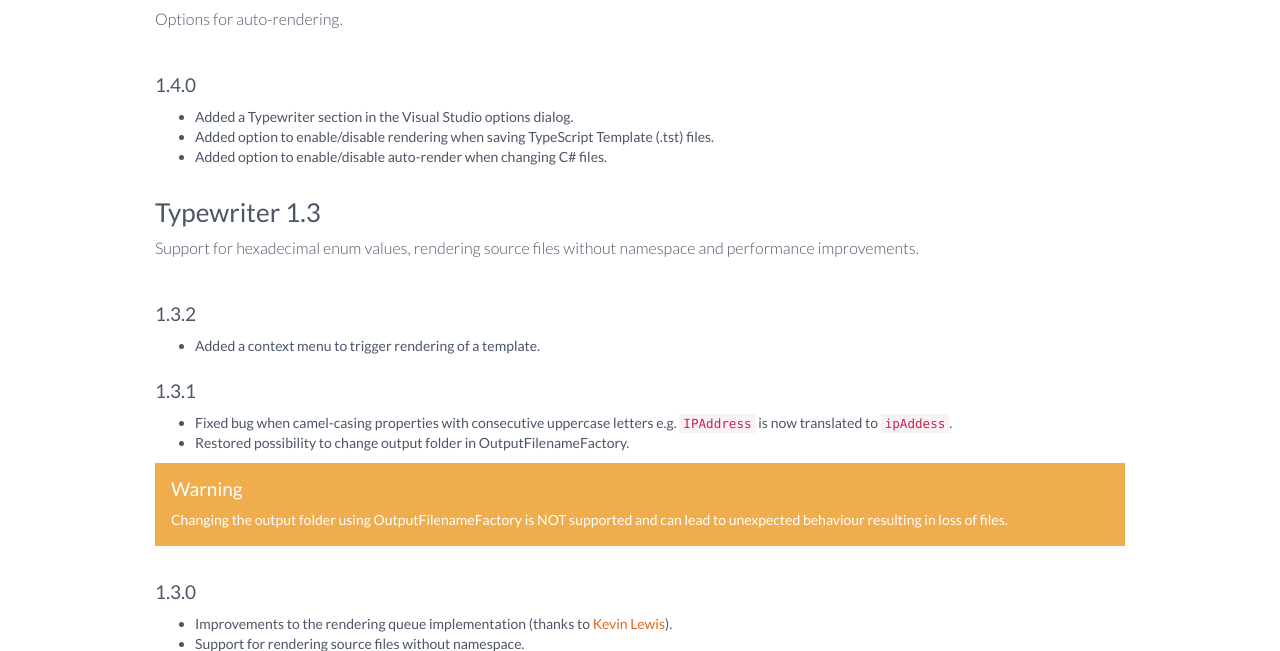
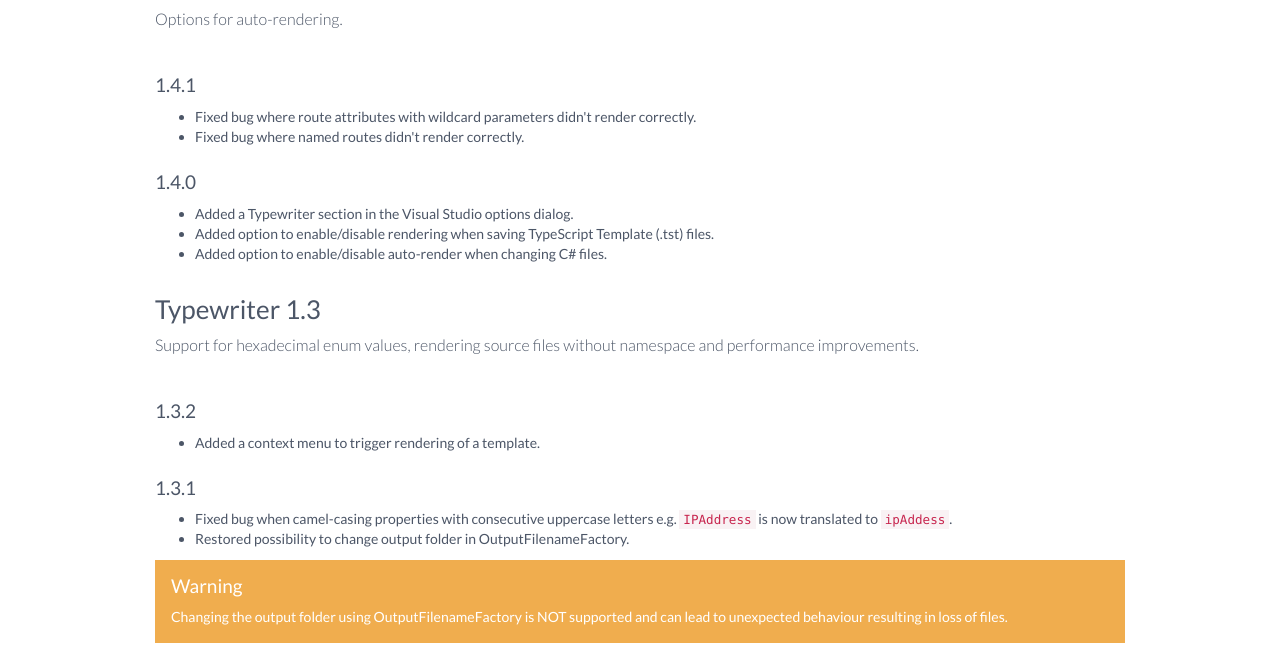
Before and after one commit to frhagn/Typewriter, a website: page pages/changelog.html in a window 1280 px wide. Shown: the part 176-827 px from the top of the page. Drawn offline with Linux system fonts and the light colour scheme.

Commit message:
Update changelog.html

```diff
--- a/pages/changelog.html
+++ b/pages/changelog.html
@@ -63,6 +63,12 @@
 
                         <h3>Typewriter 1.4</h3>
                         <p class="lead">Options for auto-rendering.</p>
+
+                        <h4>1.4.1</h4>
+                        <ul>
+                            <li>Fixed bug where route attributes with wildcard parameters didn't render correctly.</li>
+                            <li>Fixed bug where named routes didn't render correctly.</li>
+                        </ul>
 
                         <h4>1.4.0</h4>
                         <ul>
```
